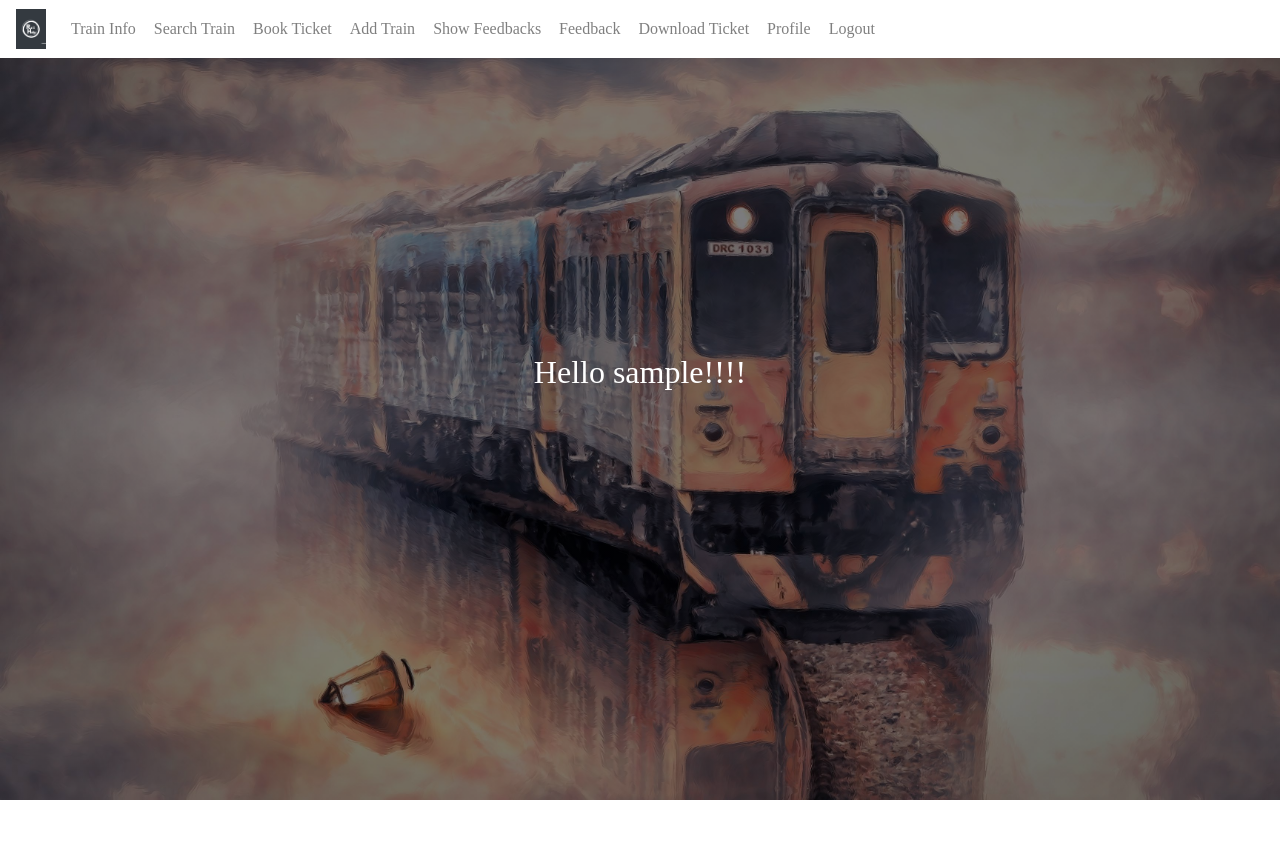
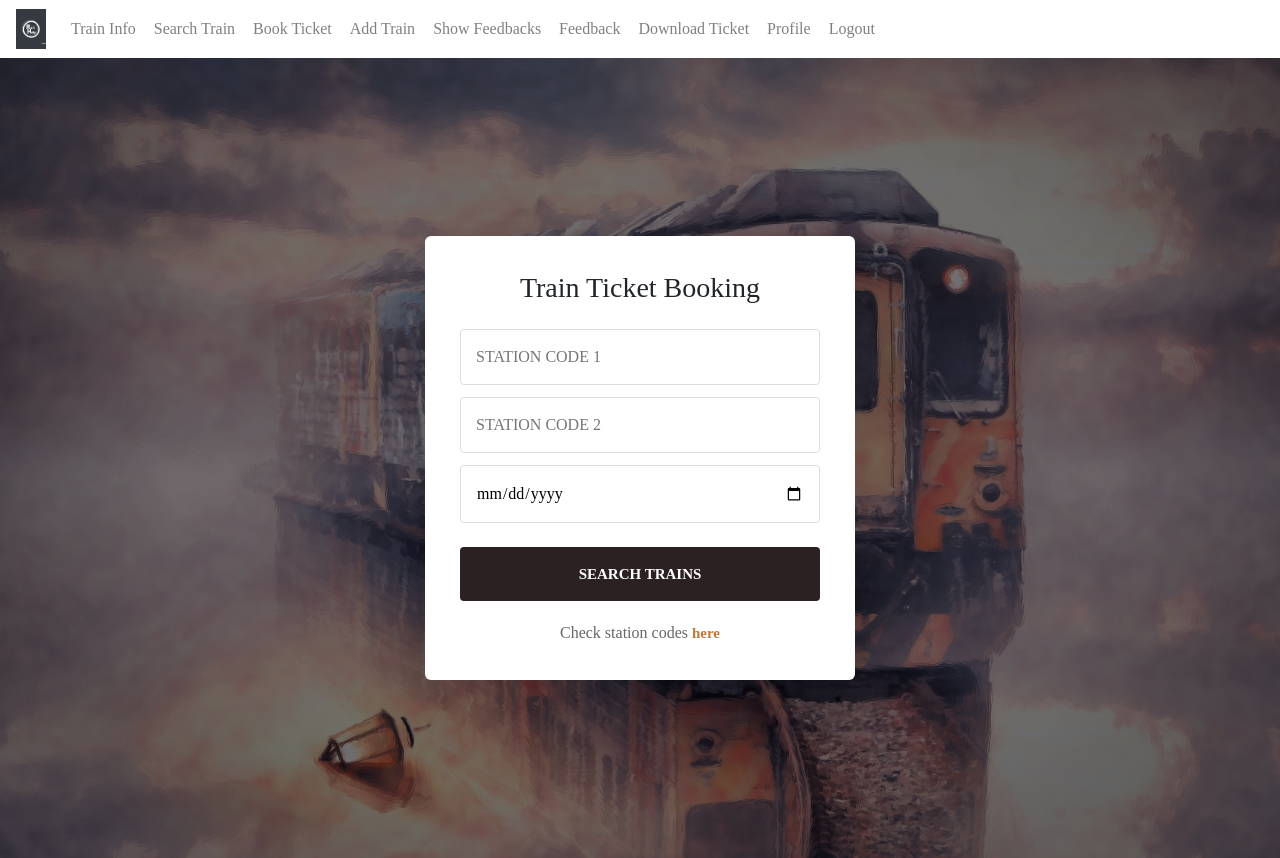
Before and after one commit to naresh0839/RailwayManagement, a Django app: page /dashboard/ in a window 1280 px wide. Before the commit the page ends 800 px from the top, so only its background shows below. Run offline with Django 3.2, Linux system fonts and the light colour scheme; the visitor is signed in with stand-in values (Sample User, id 1); data that the repository does not hold is empty; some libraries are stand-ins or nearby versions.

Commit message:
implemented search train at dashboard

```diff
--- a/lorax/railway/views.py
+++ b/lorax/railway/views.py
@@ -21,7 +21,73 @@ def aboutus(request):
 
 @login_required
 def dashboard(request):
-    return HttpResponse(render(request, "dashboard.html"))
+	print("naresh is fucking here")
+	if request.method == "POST":
+		fstation = request.POST.get('fstation')
+		sstation = request.POST.get('sstation')
+		doj = request.POST.get('date_of_journey')
+
+		invalid = True
+
+		if fstation == sstation:
+			return HttpResponse("station code must be different")
+
+		c = connection.cursor()
+		c.execute('SELECT * FROM Station WHERE Station_Code = "%s" ' %(fstation))
+
+		if len(c.fetchall())==0:
+			invalid = False
+
+		c.execute('SELECT * FROM Station WHERE Station_Code = "%s" ' %(sstation))
+
+		if len(c.fetchall())==0:
+			invalid = False
+
+		if not invalid:
+			context = {"show":False, "invalid":True,"notfound":False}
+			return HttpResponse(render(request, "dashboard.html", context))
+
+		c.execute('''SELECT a.Train_No FROM Stoppage as a join Stoppage as b on a.Train_No = b.Train_No
+			         WHERE a.Station_Code = "%s" and b.Station_Code = "%s" ''' %(fstation, sstation))
+
+		trains = c.fetchall()
+		if len(trains) == 0:
+			context = {"show":False, "invalid":False, "notfound":True}
+			return HttpResponse(render(request, "dashboard.html", context))
+
+		# finding valid trains out of the initial list i.e. final_station's arrival time must be more than initial_station's arrival time
+		valid_trains = []
+		for x in trains:
+			c.execute('''SELECT Arrival_Time FROM STOPPAGE WHERE Train_No = "%s" and Station_Code = "%s" ''' %(x[0], fstation))
+			a = c.fetchone()
+			c.execute('''SELECT Arrival_Time FROM STOPPAGE WHERE Train_No = "%s" and Station_Code = "%s" ''' %(x[0], sstation))
+			b = c.fetchone()
+			if b is None or a is None:
+				continue
+			if b[0] > a[0]:
+				valid_trains.append(x[0])
+
+		# for finding the number of seats available at the given specified date of travel
+		train_seats = []
+		for x in valid_trains:
+			c.execute(''' SELECT * FROM Seats WHERE Train_No = "%s" and Date = "%s" ''' %(x, doj))
+			a = c.fetchone()
+			seat_list_train = []
+			seat_list_train.append(x)
+			if a is None:
+				seat_list_train.append(0)
+				seat_list_train.append(0)
+				seat_list_train.append(0)
+				seat_list_train.append(0)
+			else:
+				seat_list_train.append(a[2])
+				seat_list_train.append(a[3])
+				seat_list_train.append(a[4])
+				seat_list_train.append(a[5])
+			train_seats.append(seat_list_train)
+		context = {"trains":train_seats, "show":True}
+		return HttpResponse(render(request, "available_trains.html", context))
+	return HttpResponse(render(request, "dashboard.html", {"show":False,"invalid":False,"notfound":False}))
 
 @login_required
 def download_ticket(request):
@@ -157,32 +223,10 @@ def findtrains(request):
 				seat_list_train.append(a[5])
 			train_seats.append(seat_list_train)
 
-		context = {"trains":train_seats, "show":True, "invalid":False, "notfound":False}
-		return HttpResponse(render(request, "findtrains.html", context))
+		context = {"trains":train_seats, "show":True}
+		return HttpResponse(render(request, "available_trains.html", context))
 	else:
 		return HttpResponse(render(request, "findtrains.html", {"show":False,"invalid":False,"notfound":False}))
-
-@login_required
-def train_search_on_date(request):
-	if request.method == "POST":
-		start_station = request.POST.get('sstation')
-		end_station = request.POST.get('estation')
-		date_of_journey = request.POST.get('DOJ')
-
-		c = connection.cursor()
-		# c.execute() write query to find trains going from start_station to end_station
-
-		train = c.fetchall()
-		if len(train) == 0:
-			return HttpResponse(render(request, "ticket.html", {"error":"EMPTYTRAINS"}))
-
-		seats_availability = []
-
-		for tnum in train:
-			c.execute('''SELECT * FROM Seats WHERE Train_No = "%s" and Date = "%s"''' %(tnum, date_of_journey))
-			seats_availability.add(c[0])
-
-		return HttpResponse(render((request), "tickets_seats_availability.html", {"doj":date_of_journey, "seats_avail":seats_availability}))
 
 @login_required
 def ticket(request):
@@ -385,10 +429,6 @@ def login_user(request):
 			return HttpResponse(render(request, "form_login.html", {"message":"NOPERMISSION"}))
 	return HttpResponse(render(request, "form_login.html", {"message":"NULL"}))
 
-@login_required
-def dashboard(request):
-	return HttpResponse(render(request, "dashboard.html"))
-
 def list_trains(request):
 	c=connection.cursor()
 	tif=[]
--- a/lorax/templates/dashboard.html
+++ b/lorax/templates/dashboard.html
@@ -12,6 +12,9 @@
 	<link rel="stylesheet" href="{% static 'css/bootstrap-reboot.min.css' %}" />
 	<link rel="stylesheet" href="{% static 'css/bootstrap.css' %}" />
 	<link rel="stylesheet" href="{% static 'css/bootstrap.min.css' %}" />
+	<link rel="stylesheet" href="{% static 'css/findtrains.css' %}" />
+	<link rel="stylesheet" href="{% static 'css/form_login.css' %}" type="text/css" media="all" />
+	<link rel="shortcut icon" type="image/jpg" href="{% static "images/favicon.png" %}"/>
 </head>
 <body>
 	<header>
@@ -57,31 +60,43 @@
 			</div>
 		</nav>
 
-    	<!-- <div class="main">
-    		<div class="logo">
-                <img src="{% static "images/logo.png" %}" alt="Lorax">
-            </div>
-            <ul>
-    			<li class="active"><a href="/logout/">Logout</a></li>
-    		</ul>
-    	</div> -->
-        <div class="title">
+       <!--
+		<div class="title">
             <h1>Hello </b>{{user.username}}!!!!</b></h1><br><br>
         </div>
-		<!--
-		<div id = "login" class="button">
-			<a href="/traininfo/" class="btn">Train Info</a>
-			<a href="/findtrains/" class="btn">Train b/w two stations</a>
-			<a href="/ticket/" class="btn">Book a ticket</a>
-			<a href="/profile/" class="btn">Profile</a>
-			{% if request.user.is_superuser %}
-				<a href="/addtrain/" class="btn">Add a train</a>
-				<a href="/listfeedback/" class="btn">Show Feedbacks</a>
-			{% endif %}
-			<a href="/writefeedback/" class="btn">Write a Feedback</a>
-            <a href="/download_ticket/" class="btn">Download Ticket</a>
-		</div>
-	-->
+	   -->
+		{% if invalid %}
+			Please enter Correct Train Number. Check out Station Number <a href="\liststations\">here</a>
+		{% endif %}
+		{% if notfound %}
+			NO train routes in this path are there as of now! Hang in there, we will make it happen!
+		{% endif %}
+		<center>
+
+		<section class="w3l-forms-23">
+			<div class="forms23-block-hny">
+				<div class="wrapper">
+					<div class="d-grid forms23-grids">
+						<div class="form23">
+							<div class="bottom-content">
+								<h3> Train Ticket Booking </h3>
+								<br>
+								<form action="#" method="POST"> {% csrf_token %}
+									<input type="text" name="fstation" class="input-form" placeholder="STATION CODE 1"
+											required="required" />
+									<input type="text" name="sstation" class="input-form" placeholder="STATION CODE 2"
+											required="required" />
+									<input type="date" name="date_of_journey" class="input-form" placeholder="Date of Journey"
+											required="required" />
+									<button type="submit" class="loginhny-btn btn">Search Trains</button>
+								</form>
+								<p> Check station codes <a href="/liststations/"> here </a></p>
+							</div>
+						</div>
+					</div>
+				</div>
+			</div>
+		</section>
 	</header>
 </body>
 </html>
--- a/lorax/templates/findtrains.html
+++ b/lorax/templates/findtrains.html
@@ -6,12 +6,13 @@
   <title>Lorax | Train between Two Stations</title>
   <link rel="stylesheet" href="{% static 'css/findtrains.css' %}" />
 	<link rel="stylesheet" href="{% static 'css/form_login.css' %}" type="text/css" media="all" />
+	<link rel="shortcut icon" type="image/jpg" href="{% static "images/favicon.png" %}"/>
 </head>
 <body>
-{% if invalid %}
+	{% if invalid %}
   		Please enter Correct Train Number. Check out Station Number <a href="\liststations\">here</a>
   	{% endif %}
-{% if notfound %}
+	{% if notfound %}
   		NO train routes in this path are there as of now! Hang in there, we will make it happen!
   	{% endif %}
 	<center>
@@ -46,6 +47,7 @@
 		</div>
 	</section>
   </center>
+
   <center>
 
   	{% if show %}
```
Also changed, not shown: lorax/templates/available_trains.html (added, +27 -0 lines).
